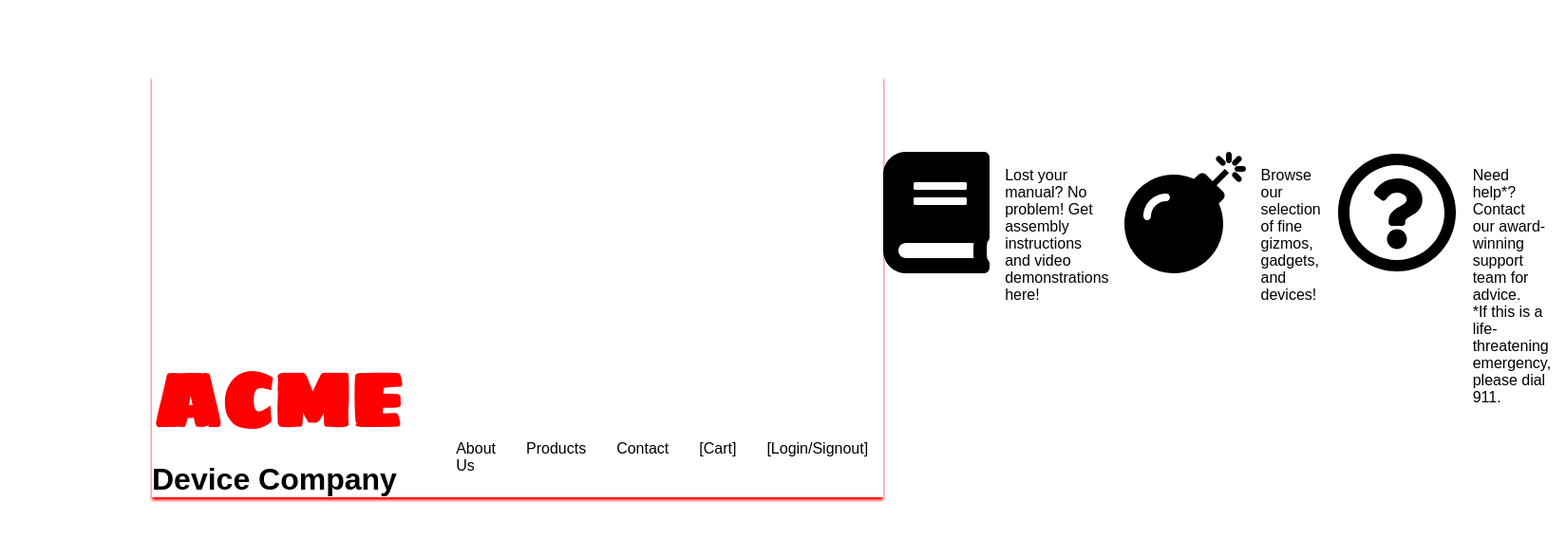
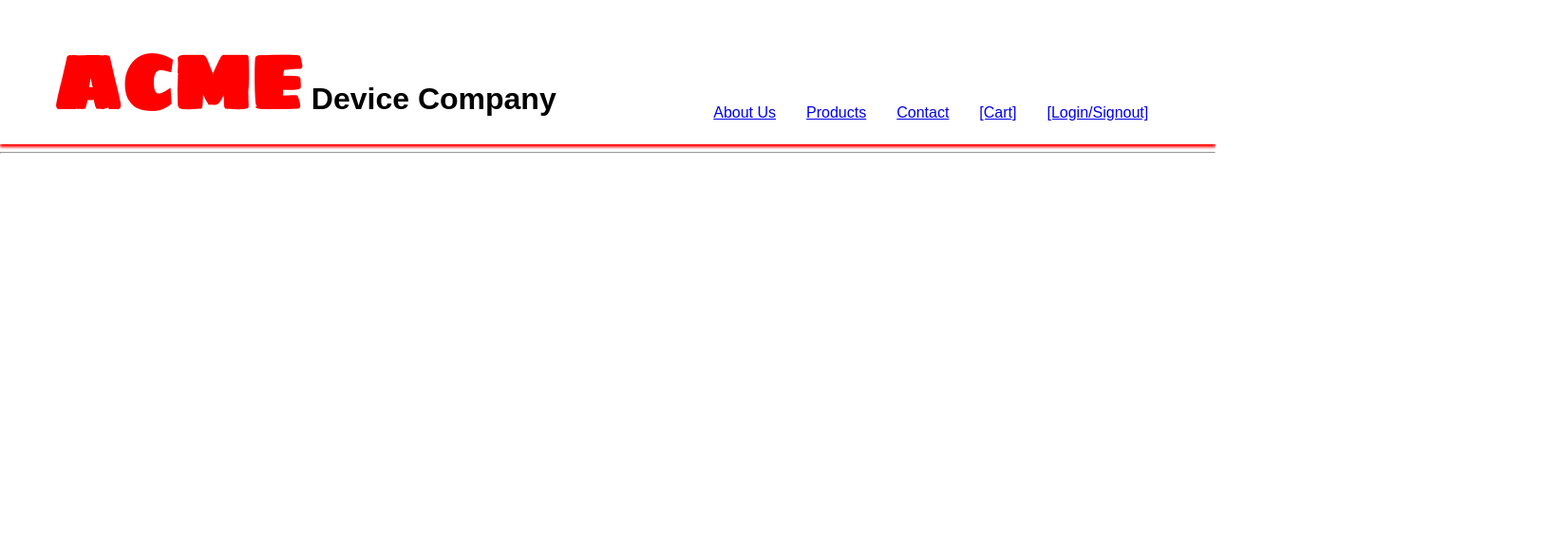
Before and after one commit to DontCallMeJennay/acme-website, a React (Create React App) app: page / in a window 1280 px wide. Shown: the top 568 px of the page at 95% size, 1649 px wide, since content can reach past the window. Built offline with nearby package versions, Linux system fonts and the light colour scheme.

Commit message:
Structure problem: the router makes the header the whole app.

```diff
--- a/src/App.js
+++ b/src/App.js
@@ -1,9 +1,8 @@
 import React, { Component } from "react";
 import { BrowserRouter as Router, Route } from 'react-router-dom';
-import AppHeader from "./components/header"
-import Home from "./components/home";
-import About from "./components/about";
-import ProductMain from "./components/product-main";
+import AppHeader from "./components/header";
+import AppFooter from "./components/footer";
+
 
 class App extends Component {
   render() {
@@ -11,12 +10,7 @@
       <Router>
         <div className="App">
           <AppHeader />
-
-          <Route exact path="/" component={Home} />
-          <Route path="/about" component={About} />
-          <Route path="/products" component={ProductMain} />
-          <footer>
-          </footer>
+          <AppFooter />
 
         </div>
       </Router>
--- a/src/components/about.js
+++ b/src/components/about.js
@@ -1,5 +1,5 @@
 import React from 'react';
-import "../css/about.css";
+//import "../css/about.css";
 
 export default class About extends React.Component {
     render() {
--- a/src/components/footer.js
+++ b/src/components/footer.js
@@ -0,0 +1,10 @@
+import React from "react";
+
+export default class AppFooter extends React.Component {
+    render() {
+        return (
+            <footer>
+            </footer>
+        )
+    }
+}
--- a/src/components/header.js
+++ b/src/components/header.js
@@ -1,10 +1,14 @@
 import React from 'react';
-import { BrowserRouter as Link } from 'react-router-dom';
+import { BrowserRouter as Route, Link } from 'react-router-dom';
+import Home from "./home";
+import About from "./about";
+import ProductMain from "./product-main";
 import "../css/header.css";
 
 export default class AppHeader extends React.Component {
     render() {
         return (
+            <div>
                 <header>
                     <h1><span className="title-logo">ACME</span> Device Company</h1>
                     <nav>
@@ -17,6 +21,11 @@
                         </ul>
                     </nav>
                 </header>
+                <hr />
+                <Route exact path="/" component={Home} />
+                <Route path="/about" component={About} />
+                <Route path="/products" component={ProductMain} />
+            </div>
         )
     }
 }
```
Lines whose indentation alone changed are shown as unchanged.
